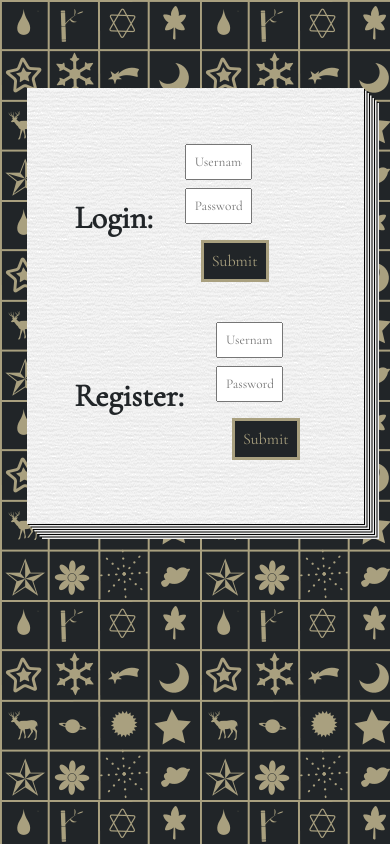
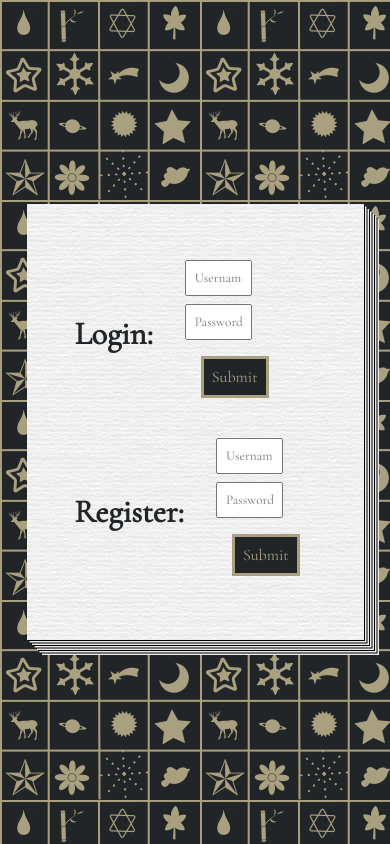
Before and after one commit to Rittenweb/flask-book-reviews, a Flask app: page / in a window 390 px wide; the page is wider, and only the part inside the window is pictured. Run offline with Flask 2, Linux system fonts and the light colour scheme; some web fonts are replaced.

Commit message:
Slight mobile layout adjust

```diff
--- a/static/styles.css
+++ b/static/styles.css
@@ -2,6 +2,11 @@ html {
   background-image: url('./glyphpattern2.png');
   color: #212528;
   font-family: 'Cormorant Garamond', serif;
+  min-height: 100vh;
+  min-width: 100vw;
+  display: flex;
+  justify-content: center;
+  align-items: center;
 }
 
 *::selection {
@@ -125,6 +130,7 @@ button:hover {
 .search-results {
   display: flex;
   flex-wrap: wrap;
+  justify-content: center;
   width: 60vw;
   margin: 5vw;
 }
```
